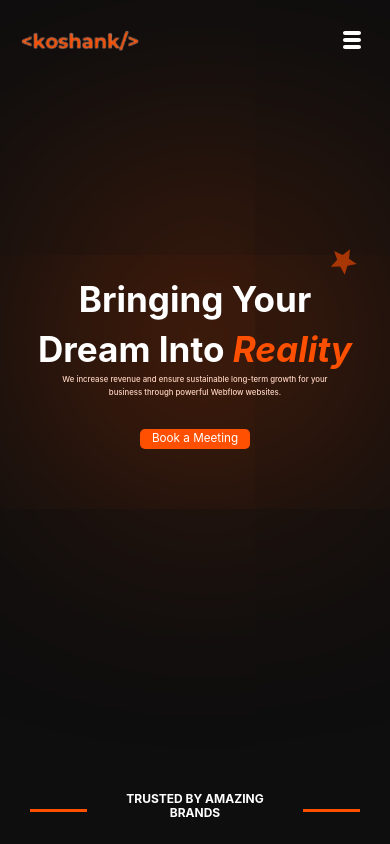
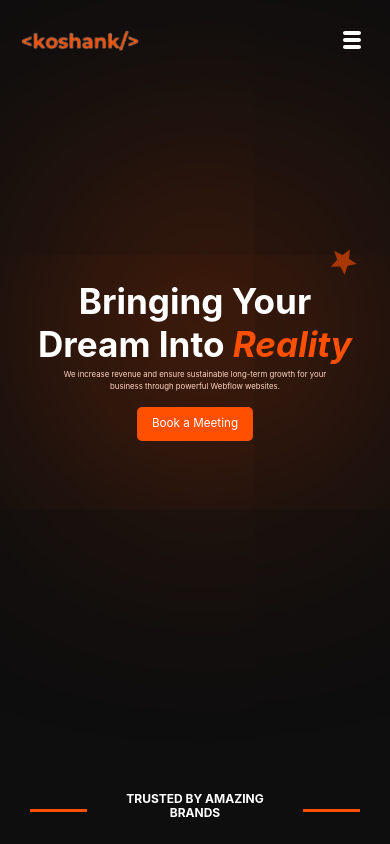
Before and after one commit to DineshPawar7/koshank-portfolio, a React (Create React App) app: page / in a window 390 px wide. Shown: the top 844 px of the page. Built offline with nearby package versions, Linux system fonts and the light colour scheme.

Commit message:
hero section minor changes

```diff
--- a/src/components/hero/Hero-Section.css
+++ b/src/components/hero/Hero-Section.css
@@ -25,6 +25,7 @@
   font-size: 7vw;
   font-weight: bold;
   color: #ffffff;
+  line-height: 0.9;
 }
 
 .hero-highlight-text {
@@ -54,9 +55,9 @@
   flex-direction: column;
   align-items: center;
   color: rgb(255, 212, 194);
+  margin-top: 30px;
   font-weight: 400;
-  font-weight: 500;
-  font-size: 1.1vw;
+  font-size: 1vw;
 }
 
 .hero-second-discription {
@@ -64,7 +65,7 @@
 }
 
 .hero-book-demo-btn {
-  padding: 10px 18px;
+  padding: 20px 18px;
   background-color: #fe5000;
   color: white;
   border: none;
@@ -127,8 +128,8 @@
     line-height: 0.1;
   }
   .hero-book-demo-btn {
-    font-size: 2.5vw;
-    padding: 10px 15px;
+    font-size: 2vw;
+    padding: 15px 15px;
   }
   .hero-star-shape {
     height: 8vw;
@@ -149,7 +150,8 @@
   }
 
   .hero-description {
-    font-size: 2vw; /* Adjusted font size to avoid being too large */
+    font-size: 2vw;
+    margin: 0;
   }
 
   .hero-text {
@@ -158,7 +160,7 @@
 
   .hero-book-demo-btn {
     font-size: 3vw;
-    padding: 8px 12px;
+    padding: 15px 15px;
   }
 
   .hero-star-shape {
@@ -167,4 +169,6 @@
     top: 36%;
     right: 8%;
   }
+
+
 }
```
